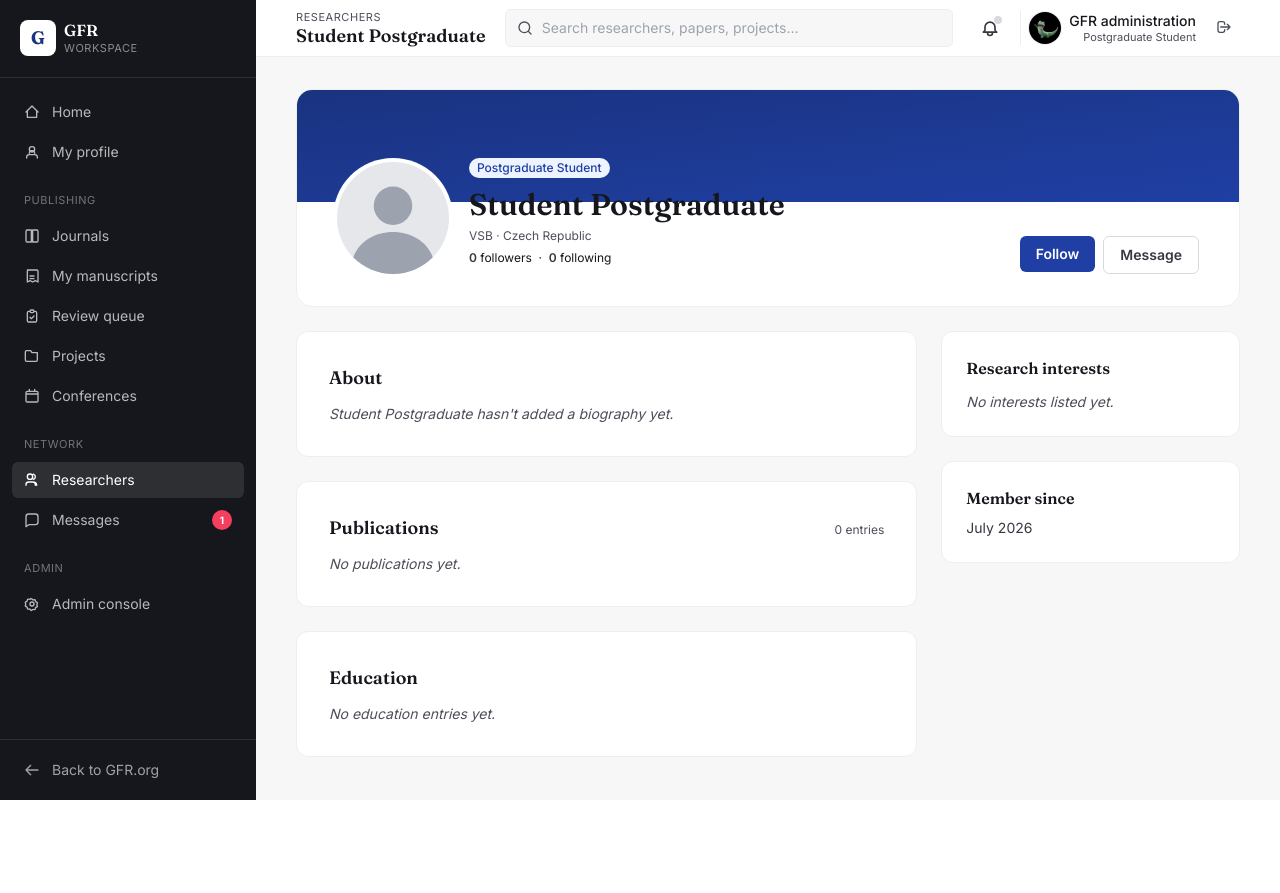
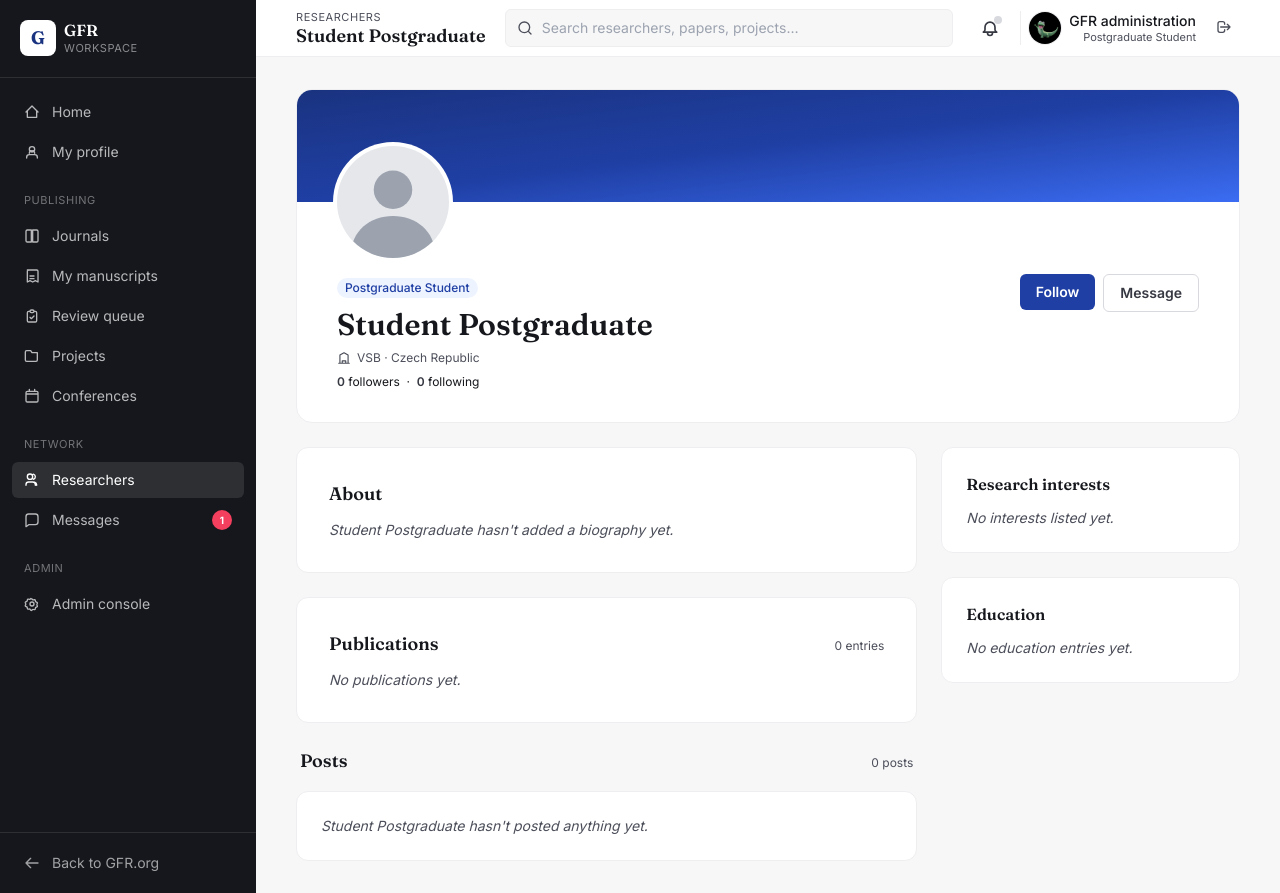
Before and after one commit to dakirBLM/gfr-platform, a Django app: a page that uses templates/dashboard_base.html in a window 1280 px wide. Before the commit the page ends 800 px from the top, so only its background shows below. Run offline with Django 4.2, Linux system fonts and the light colour scheme; a user stored in the database is signed in; data comes from the database, SQL or seed files in the repository; some libraries are stand-ins or nearby versions.

Commit message:
Improve researcher profile layout and collapse comments by default.
Simplify the profile hero, move education under research interests, and hide post comments until opened so profiles are easier to scan.

Co-authored-by: Cursor <cursoragent@cursor.com>

```diff
--- a/accounts/views.py
+++ b/accounts/views.py
@@ -118,7 +118,10 @@ class ResearcherProfileView(LoginRequiredMixin, DetailView):
         ctx['is_following'] = Follow.objects.filter(
             follower=self.request.user, following=u,
         ).exists()
-        ctx['user_posts'] = u.posts.select_related('author').prefetch_related('likes', 'comments')[:10]
+        ctx['post_count'] = u.posts.count()
+        ctx['user_posts'] = u.posts.select_related('author').prefetch_related(
+            'likes', 'comments__author',
+        )[:10]
         from social.views import liked_post_ids
         ctx['liked_ids'] = liked_post_ids(ctx['user_posts'], self.request.user)
         return ctx
--- a/social/views.py
+++ b/social/views.py
@@ -1,3 +1,5 @@
+from urllib.parse import parse_qs, urlencode, urlsplit, urlunsplit
+
 from django.contrib.auth.decorators import login_required
 from django.http import Http404
 from django.shortcuts import get_object_or_404, redirect, render
@@ -75,6 +77,20 @@ def toggle_like(request, pk):
     return redirect(request.META.get('HTTP_REFERER') or 'dashboard:home')
 
 
+def redirect_to_post_comments(request, post_pk):
+    """Back to the page the reader came from, with this post's comments expanded."""
+    referer = request.META.get('HTTP_REFERER')
+    if not referer:
+        return redirect('dashboard:home')
+    parts = urlsplit(referer)
+    query = parse_qs(parts.query)
+    query['commented'] = [str(post_pk)]
+    # Scheme and host are dropped so the redirect can only stay on this site.
+    return redirect(urlunsplit(
+        ('', '', parts.path or '/', urlencode(query, doseq=True), f'post-{post_pk}'),
+    ))
+
+
 @login_required
 @require_POST
 def add_comment(request, pk):
@@ -82,7 +98,7 @@ def add_comment(request, pk):
     body = request.POST.get('body', '').strip()
     if body:
         Comment.objects.create(post=post, author=request.user, body=body[:500])
-    return redirect(request.META.get('HTTP_REFERER') or 'dashboard:home')
+    return redirect_to_post_comments(request, post.pk)
 
 
 @login_required
--- a/templates/dashboard_base.html
+++ b/templates/dashboard_base.html
@@ -161,6 +161,29 @@
       });
       document.addEventListener('keydown', event => { if (event.key === 'Escape') notifications.open = false; });
     })();
+    (() => {
+      // Delegated so posts appended by the infinite feed also toggle.
+      document.addEventListener('click', event => {
+        const toggle = event.target.closest('[data-comment-toggle]');
+        if (!toggle) return;
+        const panel = document.getElementById(`comments-${toggle.dataset.commentToggle}`);
+        if (!panel) return;
+        const opened = !panel.classList.toggle('hidden');
+        toggle.setAttribute('aria-expanded', String(opened));
+        if (opened) panel.querySelector('input[name="body"]').focus();
+      });
+    })();
+    (() => {
+      document.addEventListener('click', event => {
+        const trigger = event.target.closest('[data-reveal]');
+        if (!trigger) return;
+        const panel = document.getElementById(trigger.dataset.reveal);
+        if (!panel) return;
+        const opened = !panel.classList.toggle('hidden');
+        trigger.setAttribute('aria-expanded', String(opened));
+        trigger.textContent = opened ? trigger.dataset.labelLess : trigger.dataset.labelMore;
+      });
+    })();
   </script>
 </body>
 </html>
--- a/templates/researchers/profile.html
+++ b/templates/researchers/profile.html
@@ -7,28 +7,31 @@
 {% block content %}
 <div class="max-w-5xl space-y-6">
 
-  {# Hero card — photo, identity, follow / edit actions, social links #}
+  {# Hero card — identity, actions, headline numbers, external links #}
   <div class="bg-white border border-ink-100 rounded-2xl overflow-hidden">
-    <div class="h-28 bg-gradient-to-br from-brand-800 to-brand-700"></div>
-    <div class="px-6 sm:px-10 pb-8 -mt-12">
-      <div class="flex flex-col sm:flex-row sm:items-end sm:justify-between gap-4">
-        <div class="flex items-end gap-5">
+    <div class="h-28 bg-gradient-to-br from-brand-800 via-brand-700 to-brand-500"></div>
+    <div class="px-6 sm:px-10 pb-8">
+      {# Only the avatar overlaps the banner, so the dark name text always sits on white. #}
       <img src="{{ profile_user.avatar_url }}" alt="{{ profile_user.display_name }}"
-               class="w-24 h-24 sm:w-28 sm:h-28 rounded-full object-cover bg-white ring-4 ring-white shrink-0">
-          <div class="pb-2">
+           class="-mt-12 sm:-mt-14 w-24 h-24 sm:w-28 sm:h-28 rounded-full object-cover bg-white ring-4 ring-white shadow-sm">
+
+      <div class="mt-4 flex flex-col sm:flex-row sm:items-start sm:justify-between gap-4">
+        <div class="min-w-0">
           <span class="inline-flex items-center px-2 py-0.5 rounded-full bg-brand-50 text-brand-700 text-xs font-medium">{{ profile_user.get_role_display }}</span>
           <h1 class="mt-2 font-serif text-3xl font-semibold leading-tight">{{ profile_user.display_name }}</h1>
           {% if profile_user.headline %}<p class="text-sm text-ink-700 mt-1">{{ profile_user.headline }}</p>{% endif %}
-            <p class="text-xs text-ink-600 mt-1">
-              {% if profile_user.affiliation %}{{ profile_user.affiliation }}{% endif %}{% if profile_user.country %}{% if profile_user.affiliation %} · {% endif %}{{ profile_user.country }}{% endif %}
+          {% if profile_user.affiliation or profile_user.country %}
+            <p class="text-xs text-ink-600 mt-1.5 flex items-center gap-1.5">
+              <svg class="w-3.5 h-3.5 shrink-0 text-ink-400" fill="none" stroke="currentColor" stroke-width="2" viewBox="0 0 24 24"><path stroke-linecap="round" stroke-linejoin="round" d="M3 21h18M5 21V7l7-4 7 4v14M9 21v-4h6v4"/></svg>
+              <span class="truncate">{% if profile_user.affiliation %}{{ profile_user.affiliation }}{% endif %}{% if profile_user.country %}{% if profile_user.affiliation %} · {% endif %}{{ profile_user.country }}{% endif %}</span>
             </p>
-            <p class="text-xs text-ink-500 mt-1.5">
+          {% endif %}
+          <p class="text-xs text-ink-500 mt-2">
             <span class="font-semibold text-ink-700">{{ follower_count }}</span> follower{{ follower_count|pluralize }} &nbsp;·&nbsp;
             <span class="font-semibold text-ink-700">{{ following_count }}</span> following
           </p>
         </div>
-        </div>
-        <div class="flex gap-2">
+        <div class="flex gap-2 shrink-0">
           {% if is_self %}
             <a href="{% url 'dashboard:profile' %}" class="px-4 py-2 rounded-md bg-ink-900 text-white text-sm font-semibold hover:bg-ink-700">Edit profile</a>
           {% else %}
@@ -36,7 +39,7 @@
               {% csrf_token %}
               <button class="px-4 py-2 rounded-md text-sm font-semibold
                 {% if is_following %}border border-ink-200 text-ink-700 hover:bg-rose-50 hover:text-rose-700 hover:border-rose-200{% else %}bg-brand-700 text-white hover:bg-brand-800{% endif %}">
-                {% if is_following %}Unfollow{% else %}Follow{% endif %}
+                {% if is_following %}Following{% else %}Follow{% endif %}
               </button>
             </form>
             <a href="{% url 'dashboard:message_new' %}?q={{ profile_user.username }}"
@@ -46,7 +49,7 @@
       </div>
 
       {% if profile_user.orcid or profile_user.website or profile_user.linkedin or profile_user.google_scholar %}
-        <div class="mt-6 flex flex-wrap gap-2 text-xs">
+        <div class="mt-5 flex flex-wrap gap-2 text-xs">
           {% if profile_user.orcid %}
             <a href="https://orcid.org/{{ profile_user.orcid }}" target="_blank" rel="noopener"
                class="inline-flex items-center gap-1.5 px-2.5 py-1 rounded-md bg-ink-50 border border-ink-100 text-ink-700 hover:bg-ink-100">
@@ -73,7 +76,7 @@
     </div>
   </div>
 
-  <div class="grid lg:grid-cols-3 gap-6">
+  <div class="grid lg:grid-cols-3 gap-6 items-start">
     <div class="lg:col-span-2 space-y-6">
 
       <section class="bg-white border border-ink-100 rounded-xl p-6 sm:p-8">
@@ -85,62 +88,50 @@
         {% endif %}
       </section>
 
-      {% if user_posts %}
-      <section class="space-y-4">
-        <h2 class="font-serif text-lg font-semibold px-1">Posts</h2>
-        {% for post in user_posts %}
-          {% include 'social/_post.html' %}
-        {% endfor %}
-      </section>
-      {% endif %}
-
       <section class="bg-white border border-ink-100 rounded-xl p-6 sm:p-8">
-        <div class="flex items-baseline justify-between">
+        <div class="flex items-baseline justify-between gap-3">
           <h2 class="font-serif text-lg font-semibold">Publications</h2>
           <span class="text-xs text-ink-600">{{ publications|length }} entr{{ publications|length|pluralize:"y,ies" }}</span>
         </div>
         {% if publications %}
           <ul class="mt-4 divide-y divide-ink-100">
-            {% for p in publications %}
-              <li class="py-4">
-                <div class="font-medium text-ink-900">
-                  {% if p.url %}<a href="{{ p.url }}" target="_blank" rel="noopener" class="hover:text-brand-700">{{ p.title }}</a>{% else %}{{ p.title }}{% endif %}
-                </div>
-                <div class="text-xs text-ink-600 mt-0.5">
-                  {% if p.authors %}{{ p.authors }}{% endif %}
-                  {% if p.venue %}{% if p.authors %} · {% endif %}<span class="italic">{{ p.venue }}</span>{% endif %}
-                  {% if p.year %} · {{ p.year }}{% endif %}
-                  {% if p.doi %} · <a href="https://doi.org/{{ p.doi }}" target="_blank" rel="noopener" class="hover:text-brand-700">DOI</a>{% endif %}
-                </div>
-                {% if p.abstract %}<p class="mt-2 text-sm text-ink-700">{{ p.abstract }}</p>{% endif %}
-              </li>
-            {% endfor %}
+            {% for p in publications|slice:":1" %}{% include 'researchers/_publication.html' %}{% endfor %}
           </ul>
+          {% if publications|length > 1 %}
+            <ul id="publications-extra" class="hidden divide-y divide-ink-100 border-t border-ink-100">
+              {% for p in publications|slice:"1:" %}{% include 'researchers/_publication.html' %}{% endfor %}
+            </ul>
+            {% with rest=publications|length|add:"-1" %}
+              <button type="button" data-reveal="publications-extra"
+                      data-label-more="Show {{ rest }} more publication{{ rest|pluralize }}" data-label-less="Show less"
+                      aria-controls="publications-extra" aria-expanded="false"
+                      class="mt-4 w-full text-center text-xs font-semibold text-brand-700 hover:text-brand-800 border border-ink-100 rounded-lg py-2 hover:bg-ink-50">
+                Show {{ rest }} more publication{{ rest|pluralize }}
+              </button>
+            {% endwith %}
+          {% endif %}
         {% else %}
           <p class="mt-3 text-sm text-ink-600 italic">No publications yet.</p>
         {% endif %}
       </section>
 
-      <section class="bg-white border border-ink-100 rounded-xl p-6 sm:p-8">
-        <h2 class="font-serif text-lg font-semibold">Education</h2>
-        {% if education_entries %}
-          <ul class="mt-4 space-y-4">
-            {% for edu in education_entries %}
-              <li>
-                <div class="font-medium text-ink-900">{{ edu.degree }}</div>
-                <div class="text-sm text-ink-600">{{ edu.institution }}{% if edu.years_label %} · {{ edu.years_label }}{% endif %}</div>
-                {% if edu.description %}<p class="mt-1 text-sm text-ink-700">{{ edu.description }}</p>{% endif %}
-              </li>
+      <section class="space-y-4">
+        <div class="flex items-baseline justify-between gap-3 px-1">
+          <h2 class="font-serif text-lg font-semibold">Posts</h2>
+          <span class="text-xs text-ink-600">{{ post_count }} post{{ post_count|pluralize }}</span>
+        </div>
+        {% for post in user_posts %}
+          {% include 'social/_post.html' %}
+        {% empty %}
+          <div class="bg-white border border-ink-100 rounded-xl p-6 text-sm text-ink-600 italic">
+            {{ profile_user.display_name }} hasn't posted anything yet.
+          </div>
         {% endfor %}
-          </ul>
-        {% else %}
-          <p class="mt-3 text-sm text-ink-600 italic">No education entries yet.</p>
-        {% endif %}
       </section>
 
     </div>
 
-    <aside class="space-y-6">
+    <aside class="space-y-6 lg:sticky lg:top-6">
       <section class="bg-white border border-ink-100 rounded-xl p-6">
         <h2 class="font-serif text-base font-semibold">Research interests</h2>
         {% if interests %}
@@ -155,8 +146,22 @@
       </section>
 
       <section class="bg-white border border-ink-100 rounded-xl p-6">
-        <h2 class="font-serif text-base font-semibold">Member since</h2>
-        <p class="mt-2 text-sm text-ink-700">{{ profile_user.date_joined|date:"F Y" }}</p>
+        <h2 class="font-serif text-base font-semibold">Education</h2>
+        {% if education_entries %}
+          <ol class="mt-4 space-y-4">
+            {% for edu in education_entries %}
+              <li class="relative pl-5">
+                <span class="absolute left-0 top-1.5 w-2 h-2 rounded-full bg-brand-500 ring-4 ring-brand-50"></span>
+                {% if not forloop.last %}<span class="absolute left-[3.5px] top-4 -bottom-4 w-px bg-ink-100"></span>{% endif %}
+                <div class="text-sm font-medium text-ink-900">{{ edu.degree }}</div>
+                <div class="text-xs text-ink-600 mt-0.5">{{ edu.institution }}{% if edu.years_label %} · {{ edu.years_label }}{% endif %}</div>
+                {% if edu.description %}<p class="mt-1 text-xs text-ink-700 leading-relaxed">{{ edu.description }}</p>{% endif %}
+              </li>
+            {% endfor %}
+          </ol>
+        {% else %}
+          <p class="mt-3 text-sm text-ink-600 italic">No education entries yet.</p>
+        {% endif %}
       </section>
     </aside>
   </div>
```
Also changed, not shown: templates/researchers/_publication.html (added, +17 -0 lines), templates/social/_post.html (+15 -6 lines). Lines whose indentation alone changed are shown as unchanged.
